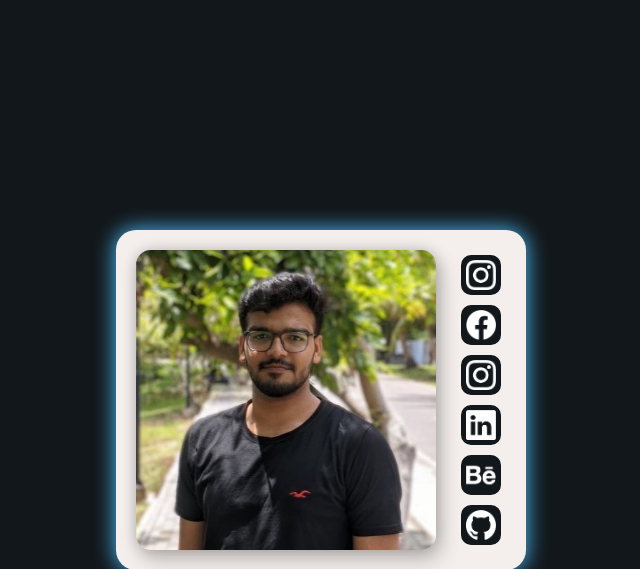
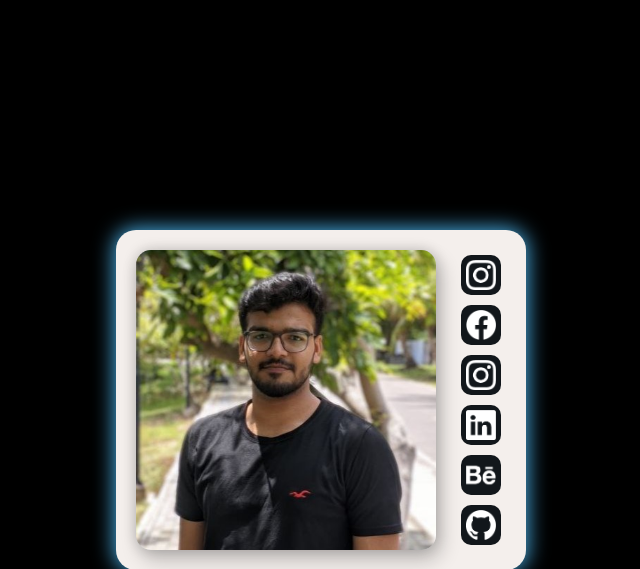
Before and after one commit to hasnizihar/hasnizihar.github.io, a PHP site: page / in a window 1280 px wide. Shown: the top 569 px of the page, without its empty margins (319-959 px from the left). Run offline with PHP 8.4, Linux system fonts and the light colour scheme.

Commit message:
000  black bg 1

```diff
--- a/styles.css
+++ b/styles.css
@@ -1,6 +1,6 @@
 body{
     font-family: Gotham;
-    background-color: #12171B;
+    background-color: #000;
 
 
 }
```
